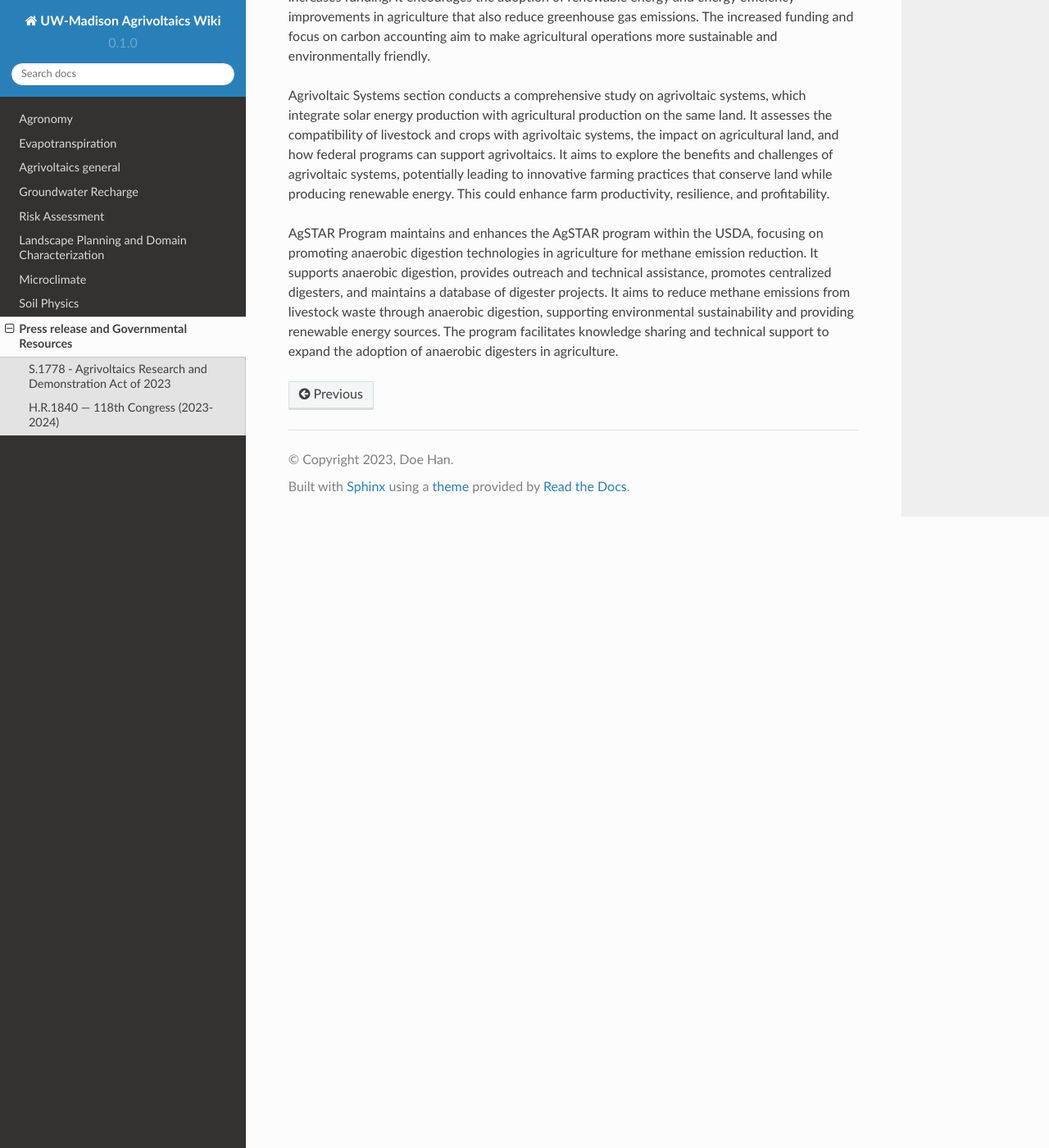
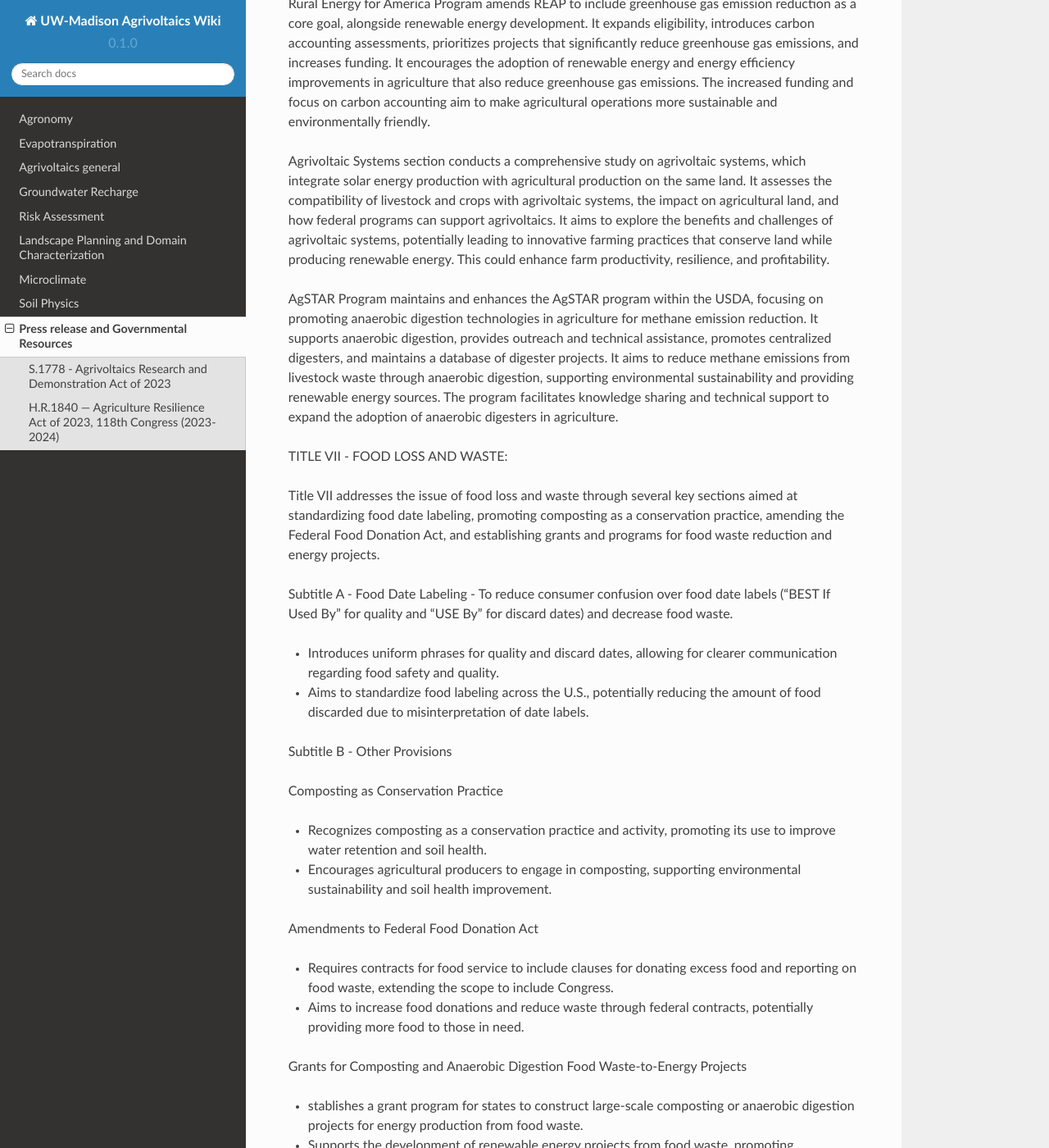
Before and after one commit to hanhydro/wiki, a Sphinx documentation site: the page built from docs/source/press.rst, in a window 1280 px wide and 1400 px high, scrolled down 5815 px. Shown: the whole window at 82% size. Built offline with Sphinx 7.4.7 and the Read the Docs theme 2.0.0, drawn with Linux system fonts in a browser that asks for light colours; pages that are not in the unit, such as notebooks, are missing from menus; some of the changed text lies outside the part shown.

Commit message:
Update press.rst

```diff
--- a/docs/source/press.rst
+++ b/docs/source/press.rst
@@ -6,10 +6,11 @@
 https://www.congress.gov/bill/118th-congress/senate-bill/1778/all-info
 
 
-H.R.1840 — 118th Congress (2023-2024)
+H.R.1840 — Agriculture Resilience Act of 2023, 118th Congress (2023-2024)
 -----------------
+https://www.congress.gov/bill/118th-congress/house-bill/1840
 
-- TITLE I:
+- TITLE I - NATIONAL GOALS:
 
 Title I of the legislation outlines national goals focused on combating climate change through significant reductions in greenhouse gas emissions within the agricultural sector. The primary aim is to prevent global temperatures from rising more than 1.5 degrees Celsius above preindustrial levels by setting ambitious targets for emission reductions: a 50-percent reduction by 2030 and achieving net zero emissions by 2040, compared to 2010 levels. To support these goals, the legislation sets forth several subgoals across different areas:
 
@@ -48,7 +49,7 @@
 
 Overall, Title II aims to modernize and enhance agricultural research, education, and extension efforts to better equip the sector to face the challenges of climate change, emphasizing sustainability, resilience, and carbon mitigation.
 
-- TITLE III:
+- TITLE III - SOIL HEALTH:
 
 Title III addresses soil health within the context of agricultural practices and policies, aiming to enhance environmental quality and combat climate change through various amendments and initiatives. Key points are:
 
@@ -88,7 +89,7 @@
 
 - Includes various technical adjustments and funding allocations to support the initiatives outlined in Title III, aiming to enhance soil health, reduce greenhouse gas emissions, and promote sustainable agricultural practices.
 
-TITLE IV:
+TITLE IV - FARMLAND PRESERVATION AND FARM VIABILITY:
 
 Title IV focuses on farmland preservation and farm viability, emphasizing the development and expansion of markets for agricultural products that contribute positively to soil health, carbon sequestration, and the reduction of greenhouse gas emissions. The key amendments and initiatives are:
 
@@ -132,7 +133,7 @@
 
 Alternative Manure Management Program establishes a program to support carbon sequestration and greenhouse gas emissions reductions in dairy and livestock operations through alternative manure management practices. It provided funding for projects that reduce methane emissions, technical assistance for implementing alternative manure management measures, and incentives for small and mid-sized operations. It reduces greenhouse gas emissions from manure management, supports environmental and public health improvements near farming communities, and promotes sustainable livestock and dairy farming practices.
 
-TITLE VI:
+TITLE VI - ON-FARM RENEWABLE ENERGY:
 
 Title VI introduces significant enhancements to the Rural Energy for America Program (REAP), the establishment of studies and support for agrivoltaic systems, and the continuation of the AgSTAR program focusing on anaerobic digestion for methane emission reduction from livestock waste. Key points are:
 
@@ -141,3 +142,48 @@
 Agrivoltaic Systems section conducts a comprehensive study on agrivoltaic systems, which integrate solar energy production with agricultural production on the same land. It assesses the compatibility of livestock and crops with agrivoltaic systems, the impact on agricultural land, and how federal programs can support agrivoltaics. It aims to explore the benefits and challenges of agrivoltaic systems, potentially leading to innovative farming practices that conserve land while producing renewable energy. This could enhance farm productivity, resilience, and profitability.
 
 AgSTAR Program maintains and enhances the AgSTAR program within the USDA, focusing on promoting anaerobic digestion technologies in agriculture for methane emission reduction. It supports anaerobic digestion, provides outreach and technical assistance, promotes centralized digesters, and maintains a database of digester projects. It aims to reduce methane emissions from livestock waste through anaerobic digestion, supporting environmental sustainability and providing renewable energy sources. The program facilitates knowledge sharing and technical support to expand the adoption of anaerobic digesters in agriculture.
+
+TITLE VII - FOOD LOSS AND WASTE:
+
+Title VII addresses the issue of food loss and waste through several key sections aimed at standardizing food date labeling, promoting composting as a conservation practice, amending the Federal Food Donation Act, and establishing grants and programs for food waste reduction and energy projects.
+
+Subtitle A - Food Date Labeling
+- To reduce consumer confusion over food date labels ("BEST If Used By" for quality and "USE By" for discard dates) and decrease food waste.
+
+- Introduces uniform phrases for quality and discard dates, allowing for clearer communication regarding food safety and quality.
+
+- Aims to standardize food labeling across the U.S., potentially reducing the amount of food discarded due to misinterpretation of date labels.
+
+Subtitle B - Other Provisions
+
+Composting as Conservation Practice
+
+- Recognizes composting as a conservation practice and activity, promoting its use to improve water retention and soil health.
+
+- Encourages agricultural producers to engage in composting, supporting environmental sustainability and soil health improvement.
+
+Amendments to Federal Food Donation Act
+
+- Requires contracts for food service to include clauses for donating excess food and reporting on food waste, extending the scope to include Congress.
+
+- Aims to increase food donations and reduce waste through federal contracts, potentially providing more food to those in need.
+
+Grants for Composting and Anaerobic Digestion Food Waste-to-Energy Projects
+
+- stablishes a grant program for states to construct large-scale composting or anaerobic digestion projects for energy production from food waste.
+
+- Supports the development of renewable energy projects from food waste, promoting sustainability and energy independence.
+
+School Food Waste Reduction Grant Program
+
+- Provides grants to local educational agencies for projects that measure, prevent, and reduce food waste.
+- Encourages schools to engage in activities that reduce food waste and educate students on sustainable practices.
+
+Support for National Media Campaigns to Decrease Incidence of Food Waste
+
+- Funds national media campaigns aimed at reducing food waste.
+- Raises public awareness about food waste reduction, encouraging consumers to adopt more sustainable habits.
+
+Food Waste Research Program
+- Establishes a partnership with regional institutions to research food waste reduction and support related initiatives.
+- Enhances understanding of food waste issues and promotes the development of effective reduction strategies.
```
Also changed, not shown: other parts of docs/source/press.rst (+2 -2 lines).
